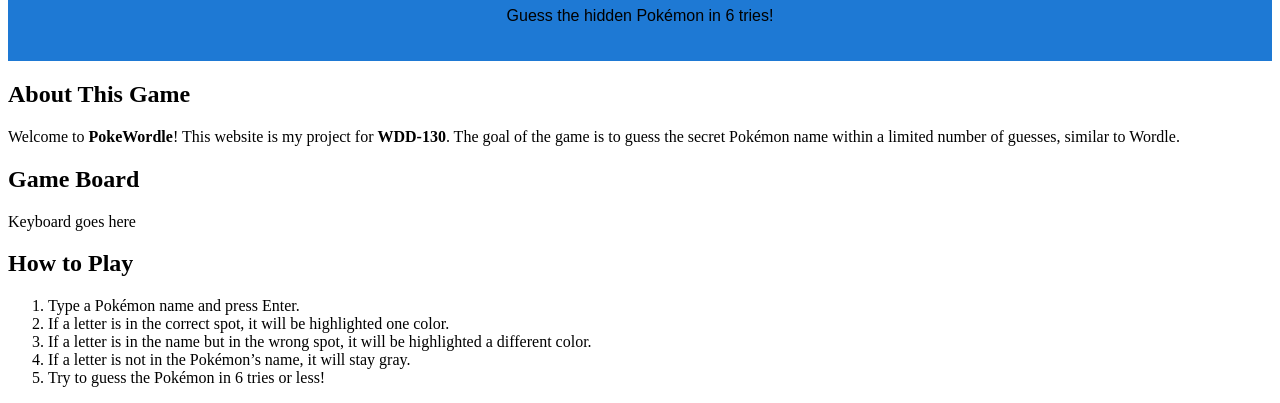
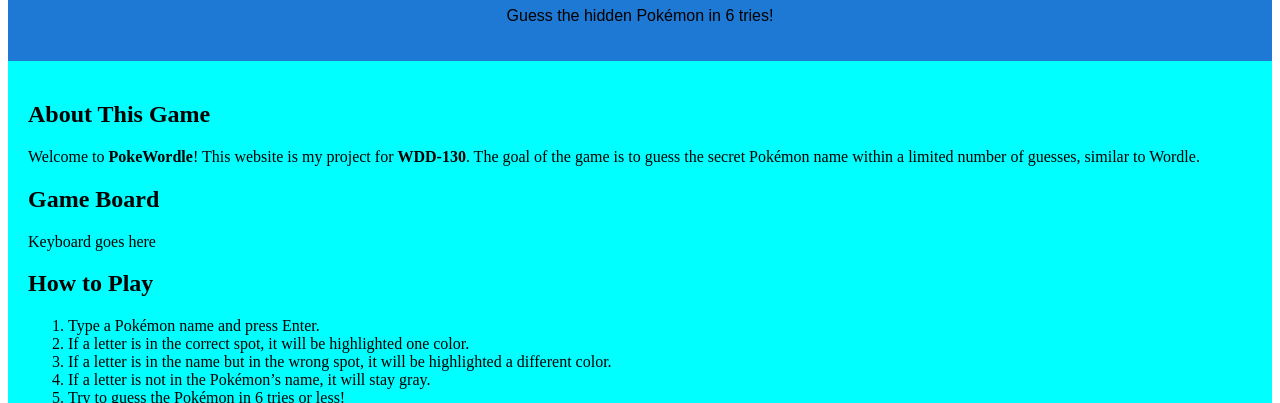
Before and after one commit to Zyragoon/wdd130-purser, a plain HTML site: page index.html in a window 1280 px wide. Shown: the part 101-504 px from the top of the page. Drawn offline with Linux system fonts and the light colour scheme; files that its build step writes are made by us from their sources.

Commit message:
Even more css

```diff
--- a/style.css
+++ b/style.css
@@ -4,3 +4,7 @@ header{
     text-align: center;
     font-family: Arial, sans-serif;
 }
+main{
+    background-color: aqua;
+    padding: 20px;
+}
```
